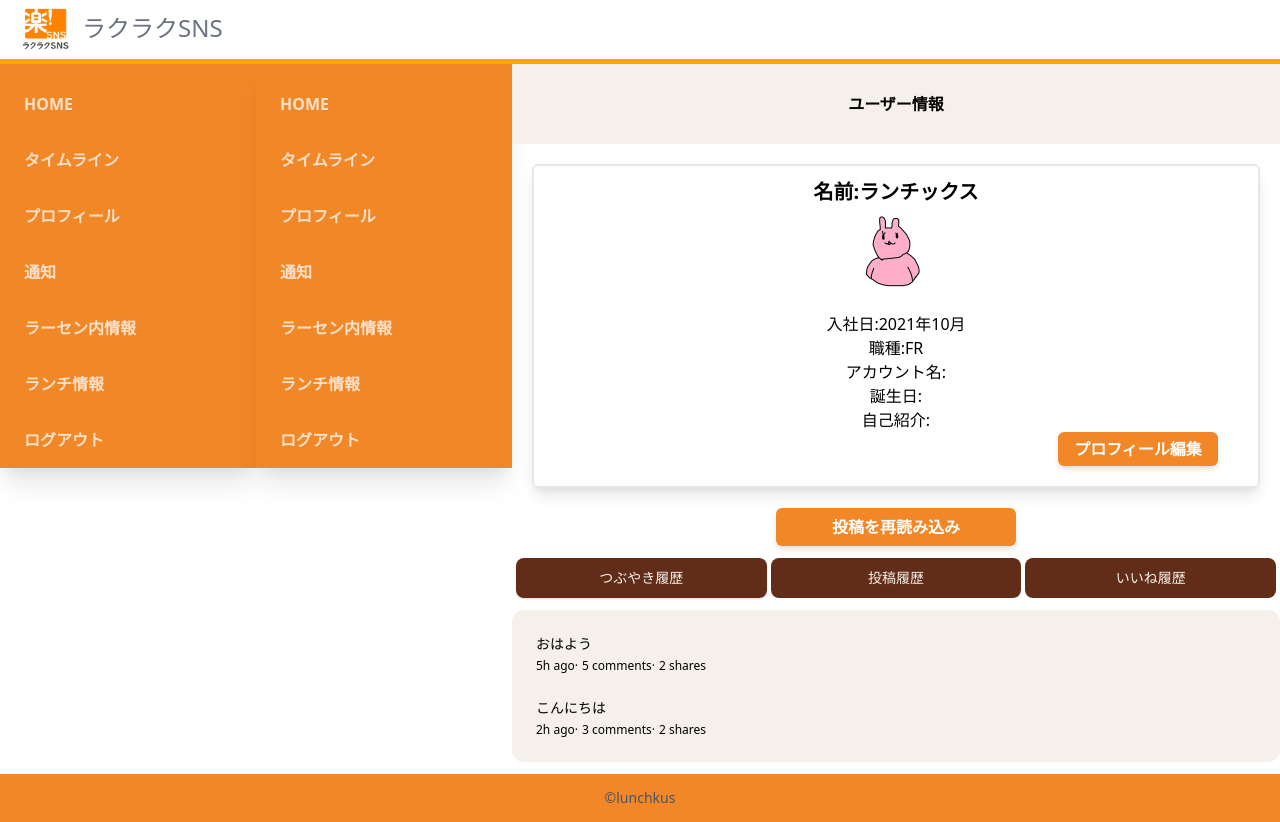
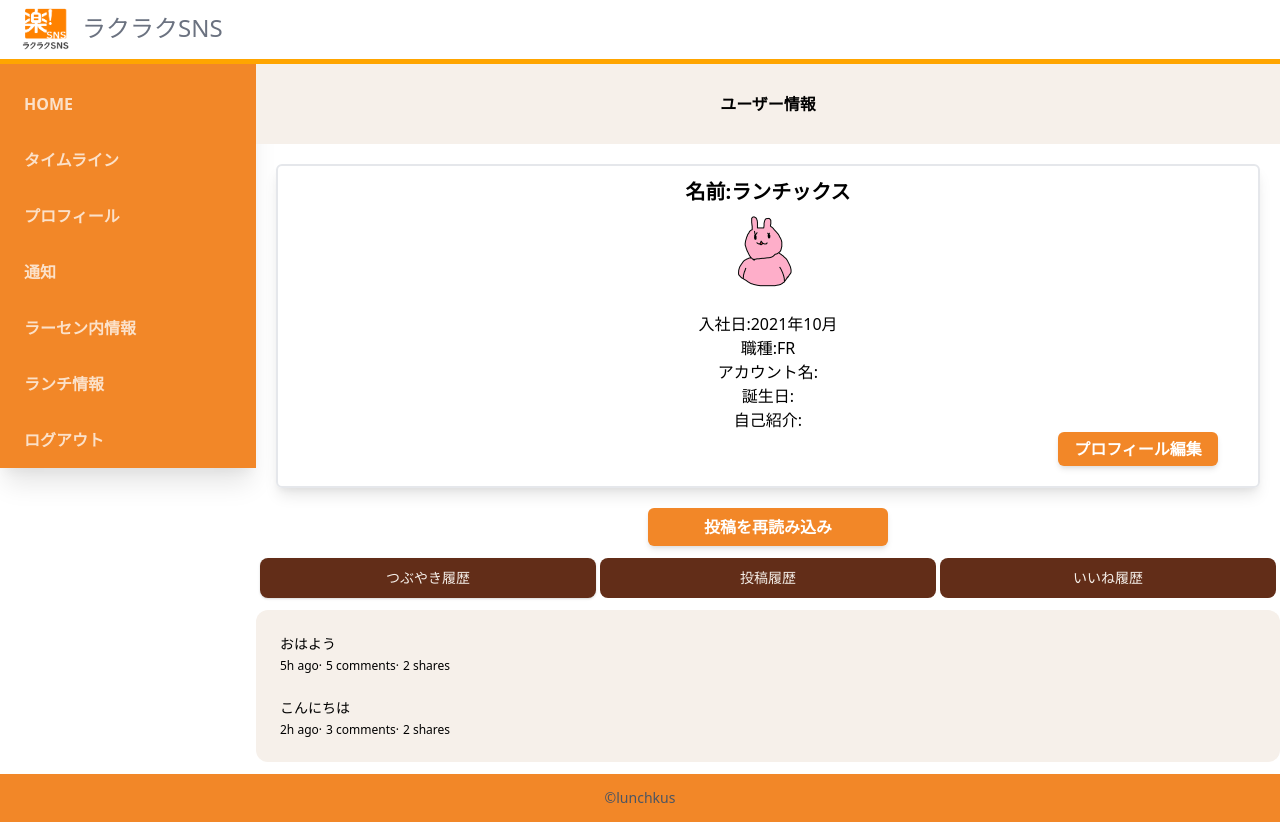
Before and after one commit to suzu1997/rakus-sns-app, a Next.js app: page /user/1 in a window 1280 px wide. Built offline with nearby package versions, Linux system fonts and the light colour scheme.

Commit message:
ユーザ情報ページのメニューバー削除

```diff
--- a/src/pages/user/[id].tsx
+++ b/src/pages/user/[id].tsx
@@ -101,11 +101,7 @@ const User: NextPage = () => {
   return (
     <>
       <div className="flex mb-3">
-        <div>
-          <MenuBar />
-        </div>
         {/* ユーザー情報 */}
-
         <div className="w-full">
           <SubHeader title="ユーザー情報" />
           <div className="border-solid  border-2 border-bgc-200 m-5 shadow-lg rounded-md">
```
